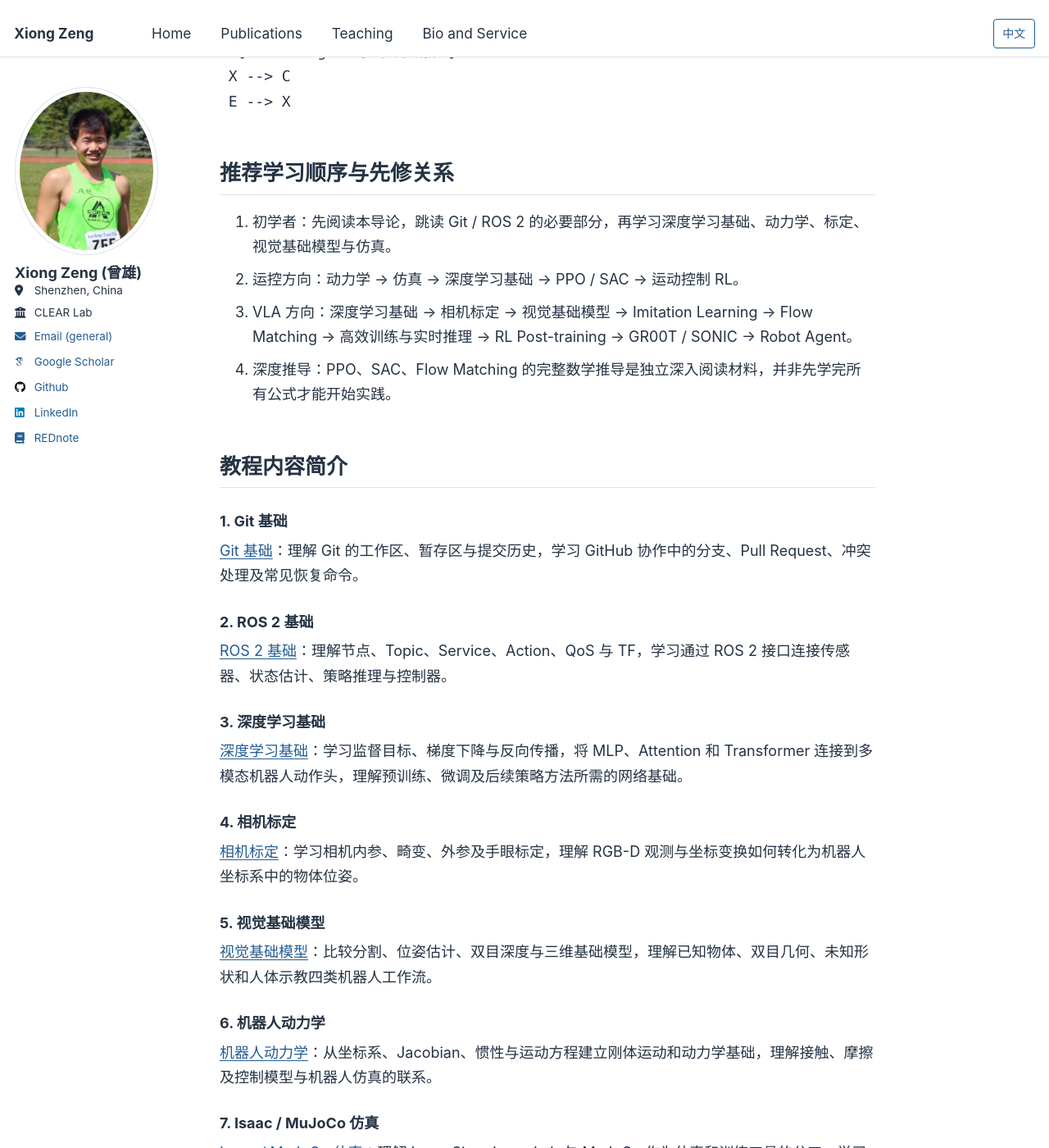
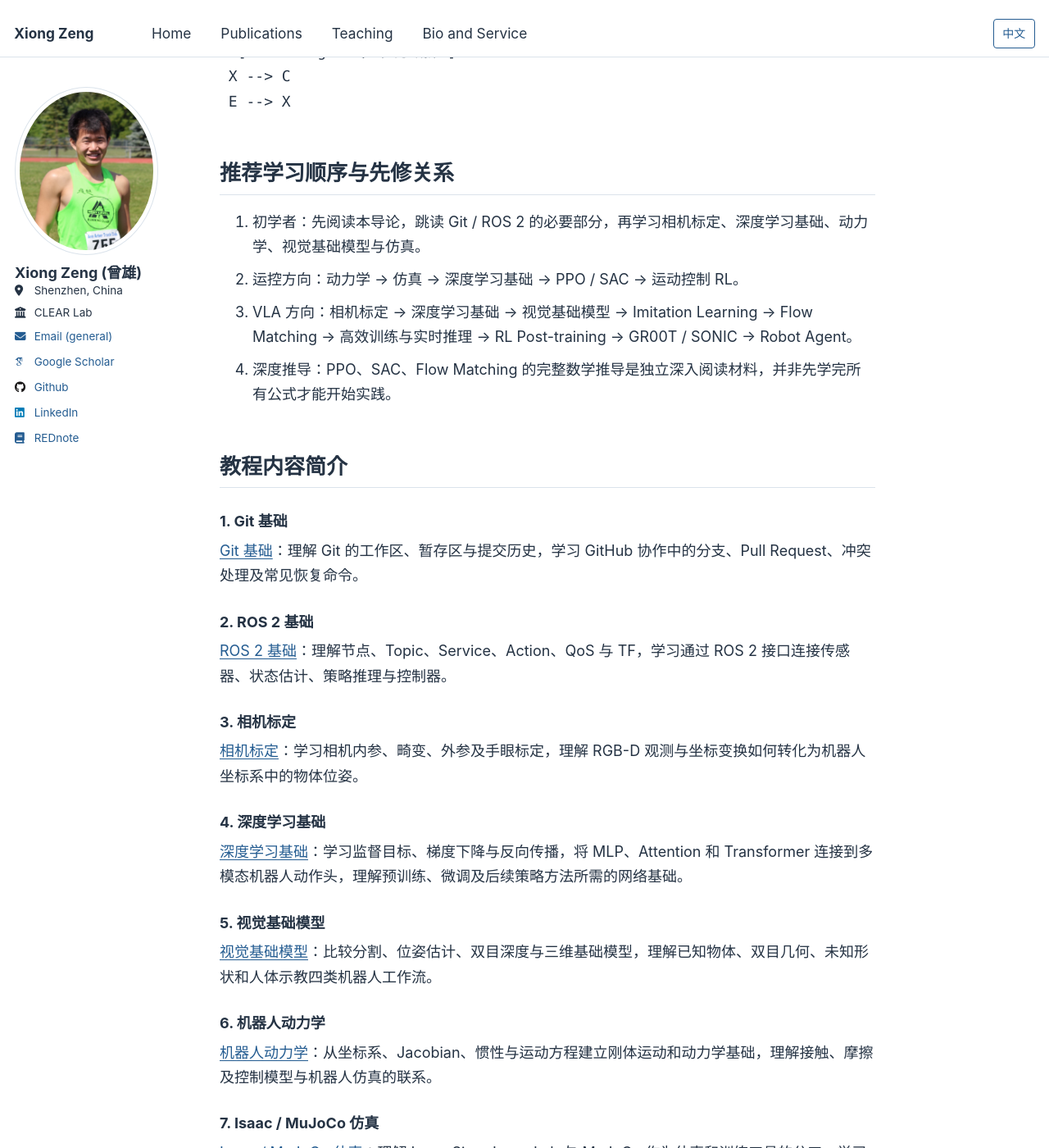
Before and after one commit to zengxiong111/zengxiong.github.io, a Jekyll site: the page built from files/COURSE_MAP_ZH.md, in a window 1280 px wide and 1400 px high, scrolled down 1501 px. Shown: the whole window at 82% size. Built offline with Jekyll 4.4.1, drawn with Linux system fonts in a browser that asks for light colours; some web fonts are replaced; our own code applies the rules of GitHub Pages for plain Markdown files; some of the changed text lies outside the part shown.

```diff
--- a/files/COURSE_MAP_ZH.md
+++ b/files/COURSE_MAP_ZH.md
@@ -48,9 +48,9 @@
 
 ## 推荐学习顺序与先修关系
 
-1. 初学者：先阅读本导论，跳读 Git / ROS 2 的必要部分，再学习深度学习基础、动力学、标定、视觉基础模型与仿真。
+1. 初学者：先阅读本导论，跳读 Git / ROS 2 的必要部分，再学习相机标定、深度学习基础、动力学、视觉基础模型与仿真。
 2. 运控方向：动力学 → 仿真 → 深度学习基础 → PPO / SAC → 运动控制 RL。
-3. VLA 方向：深度学习基础 → 相机标定 → 视觉基础模型 → Imitation Learning → Flow Matching → 高效训练与实时推理 → RL Post-training → GR00T / SONIC → Robot Agent。
+3. VLA 方向：相机标定 → 深度学习基础 → 视觉基础模型 → Imitation Learning → Flow Matching → 高效训练与实时推理 → RL Post-training → GR00T / SONIC → Robot Agent。
 4. 深度推导：PPO、SAC、Flow Matching 的完整数学推导是独立深入阅读材料，并非先学完所有公式才能开始实践。
 
 <a id="map-section-04"></a>
@@ -65,13 +65,13 @@
 
 [ROS 2 基础](../md/ROS2_Robot_Learning_Tutorial_ZH.md)：理解节点、Topic、Service、Action、QoS 与 TF，学习通过 ROS 2 接口连接传感器、状态估计、策略推理与控制器。
 
-### 3. 深度学习基础
+### 3. 相机标定
+
+[相机标定](../md/Robot_Camera_Calibration_Tutorial_ZH.md)：学习相机内参、畸变、外参及手眼标定，理解 RGB-D 观测与坐标变换如何转化为机器人坐标系中的物体位姿。
+
+### 4. 深度学习基础
 
 [深度学习基础](../md/Deep_Learning_Foundations_ZH.md)：学习监督目标、梯度下降与反向传播，将 MLP、Attention 和 Transformer 连接到多模态机器人动作头，理解预训练、微调及后续策略方法所需的网络基础。
-
-### 4. 相机标定
-
-[相机标定](../md/Robot_Camera_Calibration_Tutorial_ZH.md)：学习相机内参、畸变、外参及手眼标定，理解 RGB-D 观测与坐标变换如何转化为机器人坐标系中的物体位姿。
 
 ### 5. 视觉基础模型
 
```
Also changed, not shown: other parts of files/COURSE_MAP_ZH.md (+3 -3 lines), files/COURSE_MAP_EN.md (+10 -10 lines), 2 other files.
